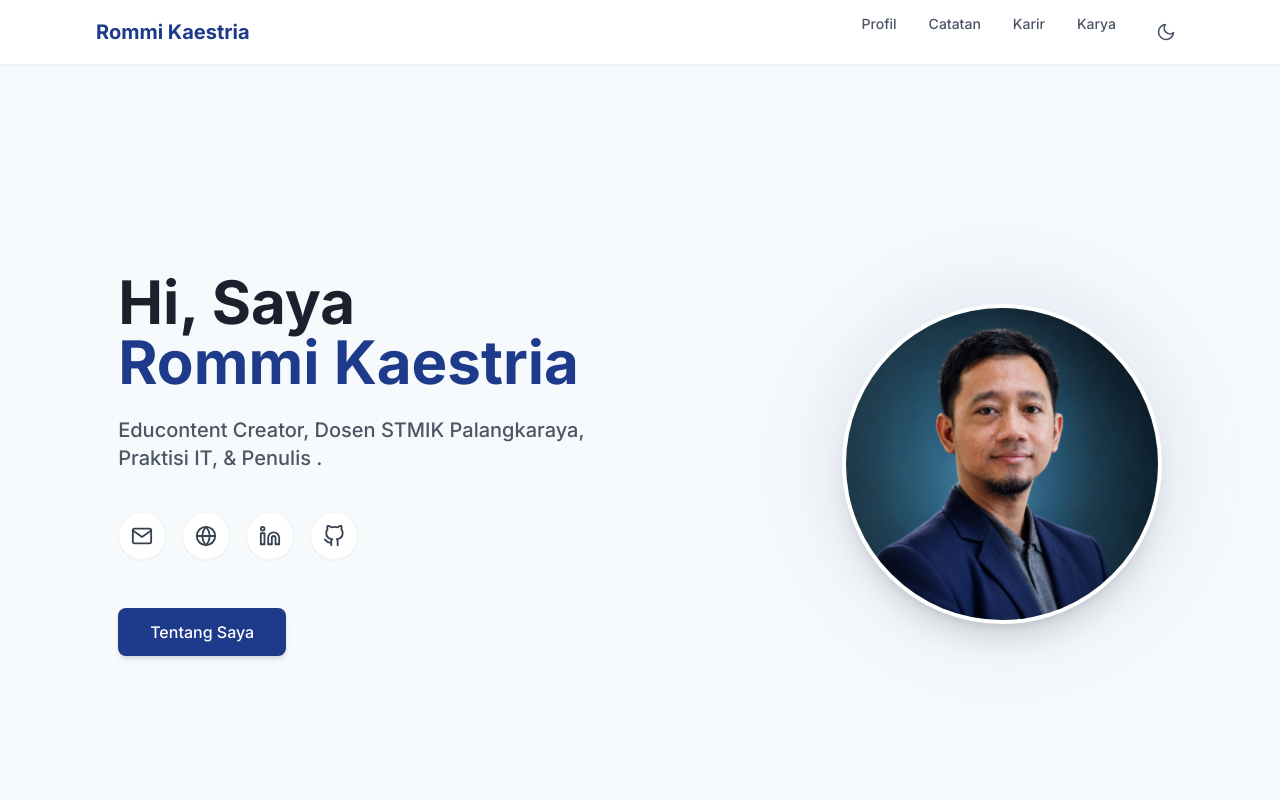
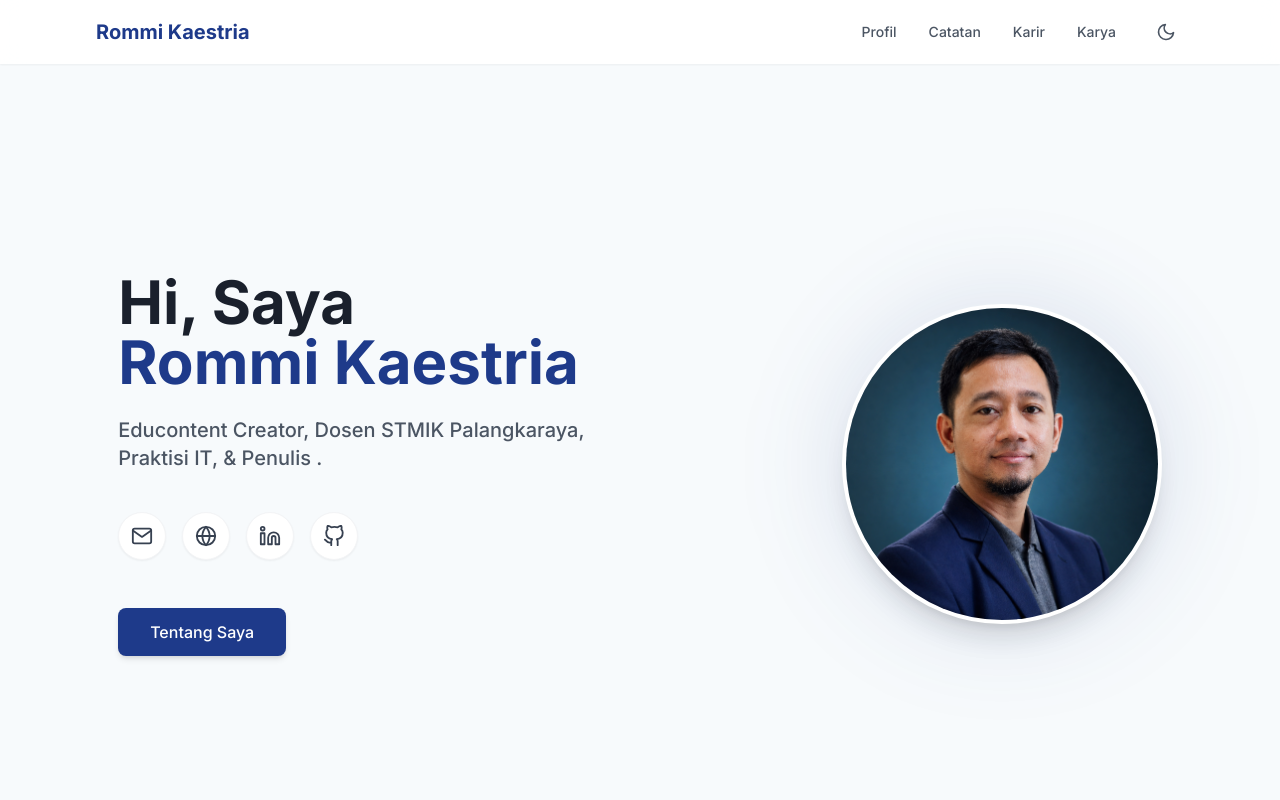
Before and after one commit to rommikaestria/cvrommikaestria, a React (Vite) app: page / in a window 1280 px wide. Shown: the top 800 px of the page. Built offline with nearby package versions, Linux system fonts and the light colour scheme.

Commit message:
add dark mode desktop

```diff
--- a/src/components/Navbar.jsx
+++ b/src/components/Navbar.jsx
@@ -70,7 +70,7 @@ const Navbar = () => {
             </div>
 
             {/* Desktop Menu */}
-            <div className="hidden md:flex space-x-8">
+            <div className="hidden md:flex items-center space-x-8">
               {navLinks.map((link) => (
                 <a
                   key={link.name}
```
Also changed, not shown: 1 other file (tests, documents, lock files or other folders).
